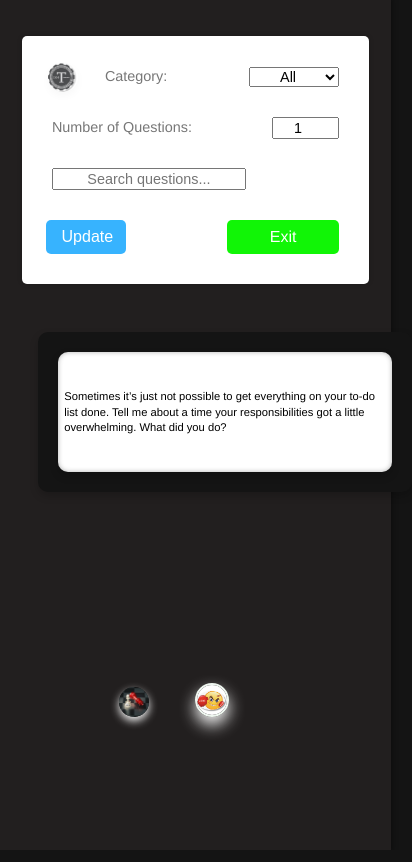
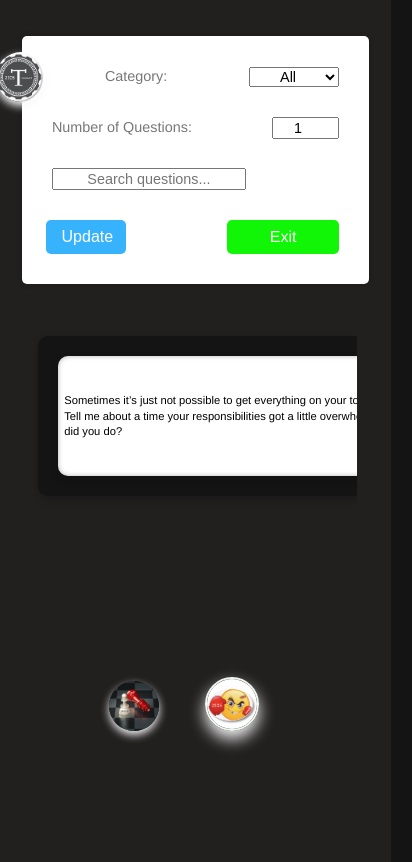
Before and after one commit to Sulton88Mehron90/interview-prep-questions, a React (Create React App) app: page /flashcards in a window 390 px wide. Shown: the whole page, 412 px wide, since content can reach past the window. Built offline with nearby package versions, Linux system fonts and the light colour scheme.

Commit message:
refactor: Add CSS grid settings for better responsiveness

```diff
--- a/src/Components/FlashcardContainer/FlashcardContainer.css
+++ b/src/Components/FlashcardContainer/FlashcardContainer.css
@@ -325,6 +325,11 @@ img.brain-img:hover {
 }
 
 @media only screen and (max-width: 540px) {
+  .card-grid {
+    grid-template-columns: repeat(auto-fill, minmax(150px, 1fr));
+    padding: 0.25rem;
+    overflow-x: auto;
+  }
 
   .emoji,
   img.brain-img, .special-image,
@@ -351,6 +356,11 @@ img.brain-img:hover {
 }
 
 @media only screen and (max-width: 480px) {
+  .card-grid {
+    grid-template-columns: repeat(auto-fill, minmax(150px, 1fr));
+    padding: 0.25rem;
+    overflow-x: auto;
+  }
 
   .emoji,
   img.brain-img, .special-image,
@@ -366,54 +376,12 @@ img.brain-img:hover {
   }
 }
 
-@media only screen and (max-width: 412px) {
-
+@media only screen and (max-width: 425px) {
   .card-grid {
-    grid-template-columns: repeat(auto-fill, minmax(100px, 1fr));
+    grid-template-columns: repeat(auto-fill, minmax(150px, 1fr));
+    padding: 0.25rem;
+    overflow-x: auto;
   }
-
-  .emoji,
-  img.brain-img, .special-image,
-  .go-for-it-gif:hover {
-    width: 30px;
-    height: 30px;
-  }
-
-  .emoji {
-    margin-left: 5rem;
-  }
-
-  img.brain-img, .special-image,
-  .go-for-it-gif:hover {
-    margin-top: 0rem;
-    margin-left: 1rem;
-  }
-}
-
-@media only screen and (max-width: 320px) {
-  .card-grid {
-    grid-template-columns: repeat(auto-fill, minmax(200px, 1fr));
-  }
-
-  .emoji,
-  img.brain-img, .special-image,
-  .go-for-it-gif:hover {
-    width: 30px;
-    height: 30px;
-  }
-
-  .emoji {
-    margin-left: 3rem;
-  }
-
-  img.brain-img, .special-image,
-  .go-for-it-gif {
-    margin-top: 0rem;
-    margin-left: 1rem;
-  }
-}
-
-@media only screen and (max-width: 280px) {
 
   .emoji,
   img.brain-img, .special-image,
@@ -438,3 +406,115 @@ img.brain-img:hover {
     margin-left: 1rem;
   }
 }
+
+@media only screen and (max-width: 412px) {
+
+  .card-grid {
+    grid-template-columns: repeat(auto-fill, minmax(100px, 1fr));
+    padding: 0.25rem;
+    overflow-x: auto;
+  }
+
+  .emoji,
+  img.brain-img, .special-image,
+  .go-for-it-gif:hover {
+    width: 30px;
+    height: 30px;
+  }
+
+  .emoji {
+    margin-left: 5rem;
+  }
+
+  img.brain-img, .special-image,
+  .go-for-it-gif:hover {
+    margin-top: 0rem;
+    margin-left: 1rem;
+  }
+}
+
+@media only screen and (max-width: 320px) {
+  .card-grid {
+    grid-template-columns: repeat(auto-fill, minmax(100px, 1fr));
+    padding: 0.25rem;
+    overflow-x: auto;
+  }
+
+  .emoji,
+  img.brain-img, .special-image,
+  .go-for-it-gif:hover {
+    width: 30px;
+    height: 30px;
+  }
+
+  .emoji {
+    margin-left: 3rem;
+  }
+
+  img.brain-img, .special-image,
+  .go-for-it-gif {
+    margin-top: 0rem;
+    margin-left: 1rem;
+  }
+}
+
+@media only screen and (max-width: 390px) {
+  .card-grid {
+    grid-template-columns: repeat(auto-fill, minmax(100px, 1fr));
+    padding: 0.25rem;
+    overflow-x: auto;
+  }
+
+  .emoji,
+  img.brain-img, .special-image,
+  .go-for-it-gif:hover {
+    width: 50px;
+    height: 50px;
+  }
+
+  .emoji {
+    margin-left: 1rem;
+  }
+
+  img.brain-img
+  {
+    margin-top: 0rem;
+    margin-left: 1rem;
+  }
+
+  .special-image,
+  .go-for-it-gif:hover {
+    margin-top: 0rem;
+    margin-left: 1rem;
+  }
+}
+
+@media only screen and (max-width: 280px) {
+  .card-grid {
+    grid-template-columns: repeat(auto-fill, minmax(150px, 1fr));
+    overflow-x: auto;
+  }
+
+  .emoji,
+  img.brain-img, .special-image,
+  .go-for-it-gif:hover {
+    width: 30px;
+    height: 30px;
+  }
+
+  .emoji {
+    margin-left: 1rem;
+  }
+
+  img.brain-img
+  {
+    margin-top: 0rem;
+    margin-left: 1rem;
+  }
+
+  .special-image,
+  .go-for-it-gif:hover {
+    margin-top: 0rem;
+    margin-left: 1rem;
+  }
+}
```
